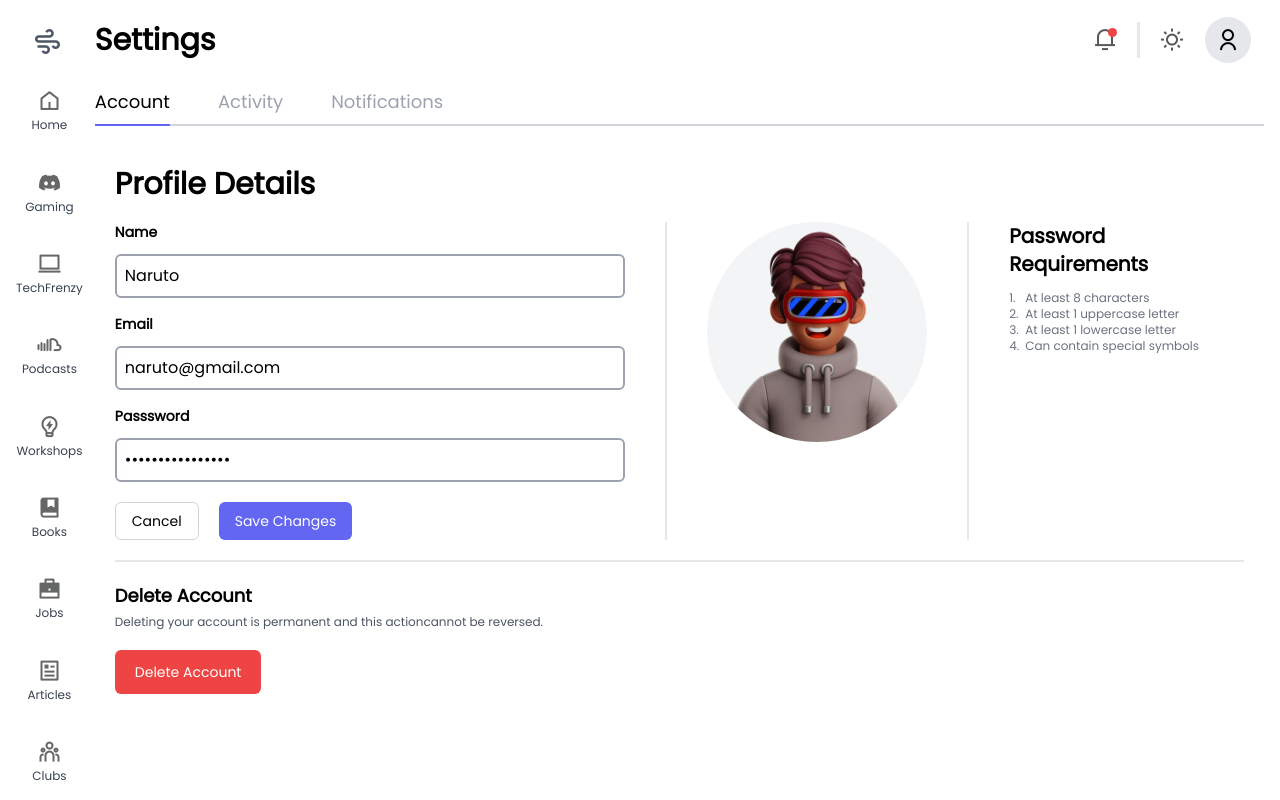
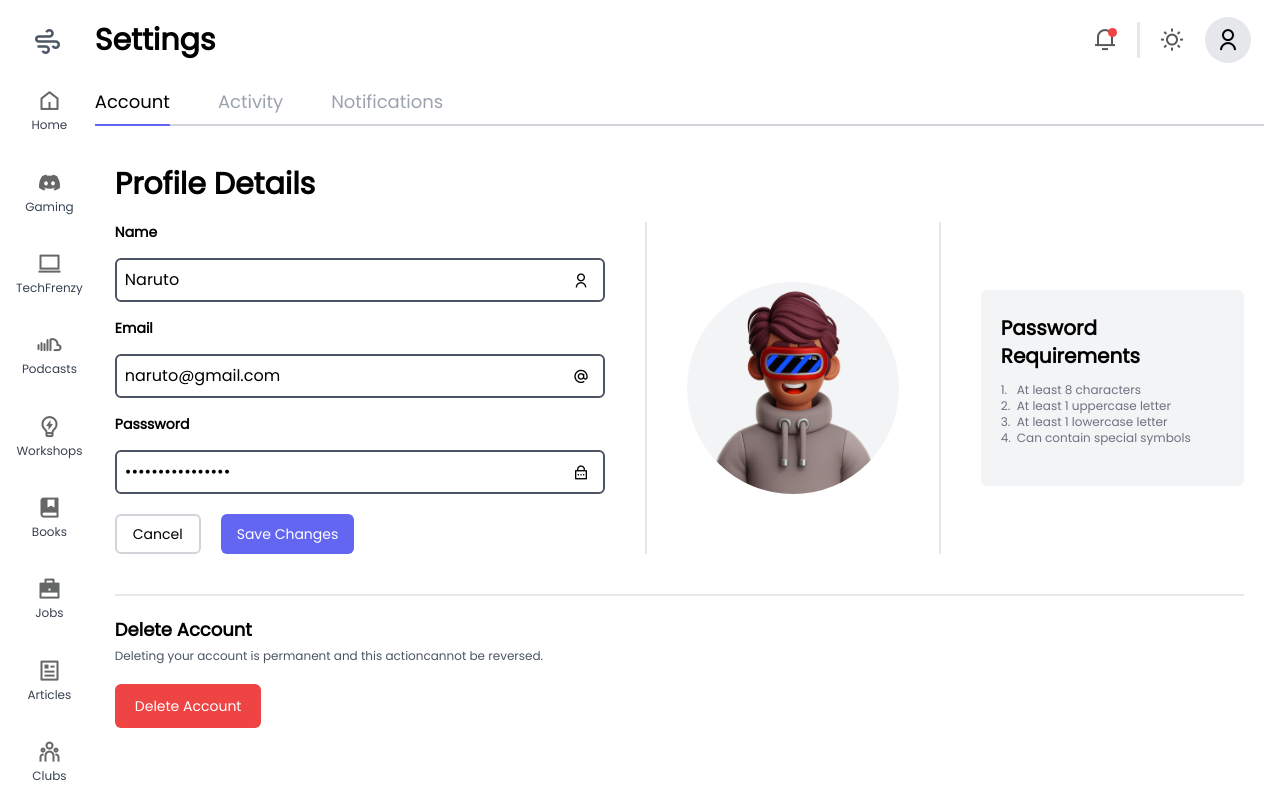
Before and after one commit to BubbleBitCore/TechMingle, a React (Create React App) app: page /settings in a window 1280 px wide. Built offline with nearby package versions, Linux system fonts and the light colour scheme.

Commit message:
Completed Settings/Account

```diff
--- a/src/components/AppWrapper.jsx
+++ b/src/components/AppWrapper.jsx
@@ -27,6 +27,69 @@ const AppWrapper = () => {
   const location = useLocation();
   return (
     <>
+      {mode ? (
+        <style>
+          {`
+          /*  pc styles here */
+          @media (min-width: 650px) {
+          *::-webkit-scrollbar {
+            width: 8px;
+            height: 8px;
+            /* Width of the scrollbar */
+          }
+
+          *::-webkit-scrollbar-track {
+            background: transparent;
+            /* Background color of the track */
+
+          }
+
+          *::-webkit-scrollbar-thumb {
+            background: #444;
+            /* Color of the scrollbar thumb */
+            border-radius: 0px;
+            /* Rounded corners for the thumb */
+          }
+
+          *::-webkit-scrollbar-thumb:hover {
+            background: #666;
+            /* Color of the thumb on hover */
+          }
+        }
+    `}
+        </style>
+      ) : (
+        <style>
+          {`
+          /*  pc styles here */
+          @media (min-width: 650px) {
+          *::-webkit-scrollbar {
+            width: 8px;
+            height: 8px;
+            /* Width of the scrollbar */
+          }
+
+          *::-webkit-scrollbar-track {
+            background: transparent;
+            /* Background color of the track */
+
+          }
+
+          *::-webkit-scrollbar-thumb {
+            background: #E5E4E2;
+            /* Color of the scrollbar thumb */
+            border-radius: 0px;
+            /* Rounded corners for the thumb */
+          }
+
+          *::-webkit-scrollbar-thumb:hover {
+            background: #C0C0C0;
+            /* Color of the thumb on hover */
+          }
+        }
+    `}
+        </style>
+      )}
       <div
         className={`flex w-full h-full overflow-y-auto pt-4 pb-2 ${
           mode ? "bg-[#0B0D10]" : "bg-white"
--- a/src/components/Tabs.jsx
+++ b/src/components/Tabs.jsx
@@ -16,7 +16,7 @@ const Tabs = ({ tabs }) => {
           <div
             className={`w-full flex items-center max-sm:gap-4 sm:gap-12 sm:border-b-2 ${
               mode ? "border-[#1d1d1d]" : "border-gray-300"
-            } pb-2  sticky top-0 max-sm:overflow-hidden max-sm:overflow-x-auto z-20 bg-white`}
+            } pb-2  sticky top-0 max-sm:overflow-hidden max-sm:overflow-x-auto z-20 ${mode?"bg-[#0B0D10]":"bg-white"} transition-all duration-500`}
           >
             {tabs?.map((tab, idx) => (
               <p
@@ -27,7 +27,7 @@ const Tabs = ({ tabs }) => {
                 className={`${
                   mode
                     ? selected.name === tab.name
-                      ? "text-white underline underline-offset-[16px]"
+                      ? "text-white underline decoration-indigo-500 max-sm:underline-offset-[6px] underline-offset-[16px]"
                       : "text-[#696F7A] hover:text-white"
                     : selected.name === tab.name
                     ? "text-black underline decoration-indigo-500 max-sm:underline-offset-[6px] underline-offset-[16px]"
--- a/src/pages/Settings.jsx
+++ b/src/pages/Settings.jsx
@@ -1,8 +1,10 @@
 import { motion } from "framer-motion";
 import Tabs from "../components/Tabs";
 import man2 from "../assets/images/man2.png";
+import { useSelector } from "react-redux";
 
 const Account = () => {
+  const mode = useSelector((state) => state.common.mode);
   const user = "Naruto";
   const email = "naruto@gmail.com";
   const password = "naruto@gmail.com";
@@ -55,60 +57,96 @@ const Account = () => {
       >
         {/* Account Edit */}
         <div className={`w-full flex flex-col p-5 max-sm:p-2`}>
-          <p className="select-none text-3xl font-bold mb-5 max-sm:text-center">
+          <p
+            className={`select-none text-3xl font-bold mb-5 max-sm:text-center ${
+              mode ? "text-white" : "text-black"
+            } transition-all`}
+          >
             Profile Details
           </p>
-          <div className="w-full flex gap-10 max-sm:flex-col">
-            <div className="max-sm:w-full max-sm:order-2 sm:w-[50%] flex flex-col gap-4 sm:border-r-2 sm:border-gray-200 sm:pr-10">
+          <div className="w-full flex gap-10 max-sm:flex-col mb-5 ">
+            <div
+              className={`max-sm:w-full max-sm:order-2 sm:w-[50%] flex flex-col gap-4 sm:border-r-2 sm:pr-10 select-none ${
+                mode ? "sm:border-gray-600" : "sm:border-gray-200"
+              } duration-500 transition-all`}
+            >
               {/* name */}
-              <div className="flex flex-col">
                 <label
                   htmlFor="name"
-                  className="select-none text-sm font-bold cursor-pointer mb-3"
+                  className={`select-none text-sm font-bold cursor-pointer  ${
+                    mode ? "text-[#c1c1c1]" : "text-black"
+                  } transition-all duration-500`}
                 >
                   Name
                 </label>
+              <div className="flex flex-col relative">
                 <input
                   defaultValue={user}
                   type="text"
                   id="name"
-                  className="w-full border-2 border-gray-400 p-2 pr-7 rounded-md outline-2 outline-indigo-500"
+                  className={`w-full border-2 border-gray-600  p-2 pr-10 rounded-md outline-2 ${
+                    mode ? "outline-gray-500 " : "outline-indigo-500"
+                  } transition-all
+                  ${mode ? "bg-[#1a1a1a] " : "bg-white"} ${
+                    mode ? "text-white " : "text-black"
+                  } duration-500`}
                 />
+                <i className={`ri-user-line ${mode?"text-white":"text-black"} transition-all top-1/2 -translate-y-1/2 right-4 absolute cursor-pointer`}></i>
               </div>
               {/* Email */}
-              <div className="flex flex-col">
                 <label
                   htmlFor="email"
-                  className="select-none text-sm font-bold cursor-pointer mb-3"
+                  className={`select-none text-sm font-bold cursor-pointer  ${
+                    mode ? "text-[#c1c1c1]" : "text-black"
+                  } transition-all duration-500`}
                 >
                   Email
                 </label>
+              <div className="flex flex-col relative">
                 <input
                   defaultValue={email}
                   readOnly
                   type="text"
                   id="email"
-                  className="w-full border-2 border-gray-400 p-2 pr-7 rounded-md outline-2 outline-indigo-500"
+                  className={`w-full border-2 border-gray-600  p-2 pr-10 rounded-md outline-2 ${
+                    mode ? "outline-gray-500 " : "outline-indigo-500"
+                  } transition-all
+                  ${mode ? "bg-[#1a1a1a] " : "bg-white"} ${
+                    mode ? "text-white " : "text-black"
+                  } relative duration-500`}
                 />
+                <i className={`ri-at-line ${mode?"text-white":"text-black"} transition-all top-1/2 -translate-y-1/2 right-4 absolute cursor-pointer duration-500`}></i>
               </div>
               {/* Passsword */}
-              <div className="flex flex-col">
                 <label
                   htmlFor="password"
-                  className="select-none text-sm font-bold cursor-pointer mb-3"
+                  className={`select-none text-sm font-bold cursor-pointer ${
+                    mode ? "text-[#c1c1c1]" : "text-black"
+                  } transition-all duration-500`}
                 >
                   Passsword
                 </label>
+              <div className="flex flex-col relative">
                 <input
                   defaultValue={password}
                   type="password"
                   id="password"
-                  className="w-full border-2 border-gray-400 p-2 pr-7 rounded-md outline-2 outline-indigo-500"
+                  className={`w-full border-2 border-gray-600  p-2 pr-10 rounded-md outline-2 ${
+                    mode ? "outline-gray-500 " : "outline-indigo-500"
+                  } transition-all
+                  ${mode ? "bg-[#1a1a1a] " : "bg-white"} ${
+                    mode ? "text-white " : "text-black"
+                  } relative duration-500`}
                 />
+                <i className={`ri-lock-password-line ${mode?"text-white":"text-black"} transition-all top-1/2 -translate-y-1/2 right-4 absolute cursor-pointer duration-500`}></i>
               </div>
               {/* Action buttons */}
               <div className="flex gap-5 mt-1">
-                <button className="text-sm p-2 px-4 hover:opacity-75 transition-all border border-gray-300 rounded-md ">
+                <button
+                  className={`text-sm p-2 px-4 hover:opacity-75 transition-all border-2 border-gray-300 rounded-md ${
+                    mode ? "text-gray-200" : "text-black"
+                  } duration-500`}
+                >
                   Cancel
                 </button>
                 <button className="text-sm p-2 px-4 text-white  bg-indigo-500 hover:bg-indigo-600 rounded-md transition-all">
@@ -118,8 +156,12 @@ const Account = () => {
             </div>
 
             {/* Profile Image */}
-            <div className="max-sm:w-full max-sm:order-1 sm:w-[20%] ">
-              <div className="w-full relative aspect-square bg-gray-100 rounded-full ">
+            <div className="max-sm:w-full max-sm:order-1 sm:w-[20%] flex justify-center items-center">
+              <div
+                className={`w-full relative aspect-square ${
+                  mode ? "bg-[#1a1a1a]" : "bg-gray-100"
+                }  rounded-full transition-all duration-500`}
+              >
                 <img
                   src={man2}
                   alt=""
@@ -135,35 +177,62 @@ const Account = () => {
             </div>
 
             {/* Password details */}
-            <div className="max-sm:w-full max-sm:order-3 sm:w-auto sm:pl-10 sm:border-l-2 sm:border-gray-200">
-              <p className="w-full font-bold text-xl mb-3">
+            <div
+              className={`max-sm:w-full max-sm:order-3 sm:w-auto sm:pl-10 sm:border-l-2 ${
+                mode ? "sm:border-gray-600" : "sm:border-gray-200"
+              } duration-500 transition-all sm:flex sm:justify-center sm:items-center`}
+            >
+              <div className={`${mode?"sm:bg-[#1a1a1a]":" sm:bg-gray-100"} transition-all duration-500 p-6 sm:pb-10 px-5 rounded-md `}>
+              <p
+                className={`w-full font-bold text-xl mb-3 ${
+                  mode ? "text-[#b3b3b3]" : "text-black"
+                } transition-all select-none duration-500`}
+              >
                 Password Requirements
               </p>
               <div className="w-full flex flex-col">
-                <p className="text-xs text-gray-500 flex gap-2">
+                <p className="text-xs text-gray-500 flex gap-2 select-none">
                   <span className="w-2">1.</span>At least 8 characters
                 </p>
-                <p className="text-xs text-gray-500 flex gap-2">
-                  <span className="w-2">2.</span> At least 1 uppercase letter
+                <p className="text-xs text-gray-500 flex gap-2 select-none">
+                  <span className="w-2 select-none">2.</span> At least 1
+                  uppercase letter
                 </p>
-                <p className="text-xs text-gray-500 flex gap-2">
-                  <span className="w-2">3.</span> At least 1 lowercase letter
+                <p className="text-xs text-gray-500 flex gap-2 select-none">
+                  <span className="w-2 select-none">3.</span> At least 1
+                  lowercase letter
                 </p>
-                <p className="text-xs text-gray-500 flex gap-2">
-                  <span className="w-2">4.</span> Can contain special symbols
+                <p className="text-xs text-gray-500 flex gap-2 select-none">
+                  <span className="w-2 select-none">4.</span> Can contain
+                  special symbols
                 </p>
+              </div>
               </div>
             </div>
           </div>
-          <hr className="my-5 border border-gray-200" />
+          <hr
+            className={`my-5  border ${
+              mode ? "border-[#1d1d1d]" : "border-gray-200"
+            } duration-500`}
+          />
           {/* Delete Account */}
           <div className="w-full">
-            <p className="select-none text-lg font-bold mb-1">Delete Account</p>
-            <p className="text-xs text-gray-600 mb-5">
+            <p
+              className={`select-none text-lg font-bold mb-1 ${
+                mode ? "text-white" : "text-black"
+              } duration-500`}
+            >
+              Delete Account
+            </p>
+            <p
+              className={`text-xs ${
+                mode ? "text-gray-400" : "text-gray-600 "
+              } mb-5 transition-all duration-500`}
+            >
               Deleting your account is permanent and this actioncannot be
               reversed.
             </p>
-            <button className="bg-red-500 text-sm p-3 px-5 rounded-md text-white hover:bg-red-600 transition-all">
+            <button className="bg-red-500 text-sm p-3 px-5 rounded-md text-white hover:bg-red-600 transition-all ">
               Delete Account
             </button>
           </div>
```
